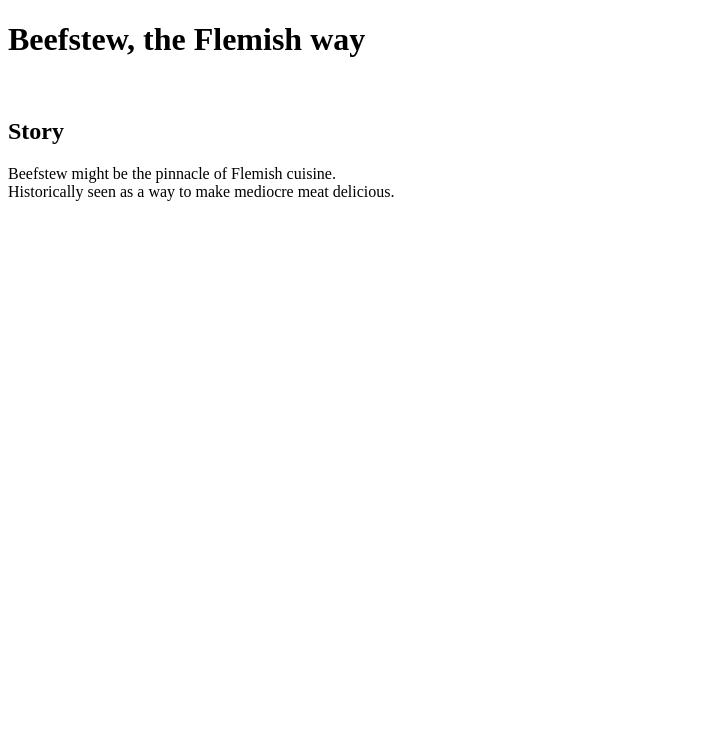
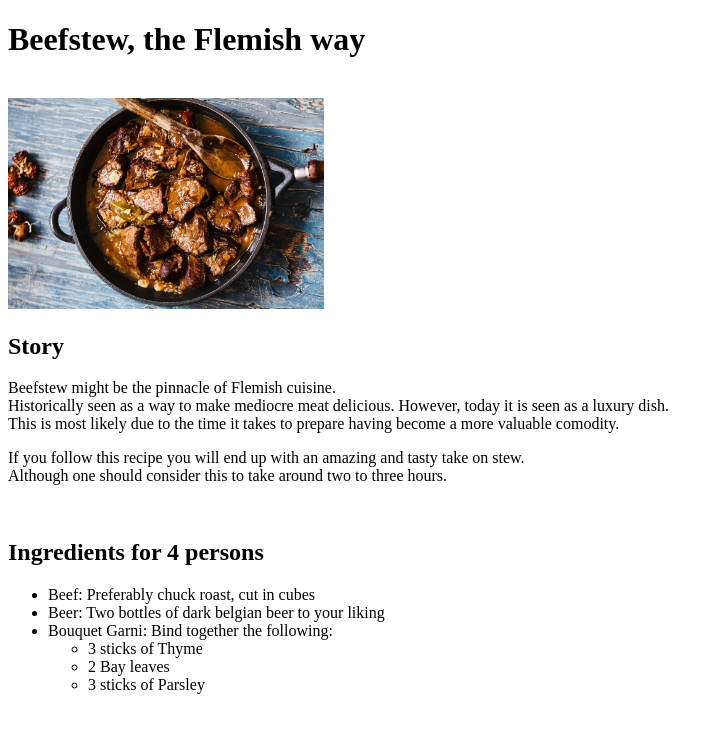
Before and after one commit to Adelange2020/odin-recipes, a plain HTML site: page recipes/beefstew.html in a window 1280 px wide. Shown: the whole page, without its empty margins (0-719 px from the left). Drawn offline with Linux system fonts and the light colour scheme.

Commit message:
added the steps to beefstew

```diff
--- a/recipes/beefstew.html
+++ b/recipes/beefstew.html
@@ -5,11 +5,34 @@
     <meta name="viewport" content="width=device-width, initial-scale=1.0">
     <title>Beefstew Recipe</title>
 </head>
+
+
 <body>
     <h1>Beefstew, the Flemish way</h1>
         <br>
-        <h2>Story</h2>
-                 <p>Beefstew might be the pinnacle of Flemish cuisine.<br>
-                Historically seen as a way to make mediocre meat delicious.</p>
+            <img src="./stoofvlees.jpg" width="25%" alt="stoofvlees">
+        <br>
+    <h2>Story</h2>
+            <p>Beefstew might be the pinnacle of Flemish cuisine.<br>
+            Historically seen as a way to make mediocre meat delicious. However, today it is seen as a luxury dish.<br>
+            This is most likely due to the time it takes to prepare having become a more valuable comodity.</p>
+            <p>
+            If you follow this recipe you will end up with an amazing and tasty take on stew. <br>
+            Although one should consider this to take around two to three hours.
+            </p>
+            <br>
+    <h2>Ingredients for 4 persons</h2>
+            <ul>
+                <li>Beef: Preferably chuck roast, cut in cubes</li>
+                <li>Beer: Two bottles of dark belgian beer to your liking</li>
+                <li>Bouquet Garni: Bind together the following:</li>
+                    <ul>
+                        <li>3 sticks of Thyme</li>
+                        <li>2 Bay leaves</li>
+                        <li>3 sticks of Parsley</li>
+                    </ul>
+            </ul>
+
+
 </body>
 </html>
```
Also changed, not shown: recipes/witlof.html (added).
